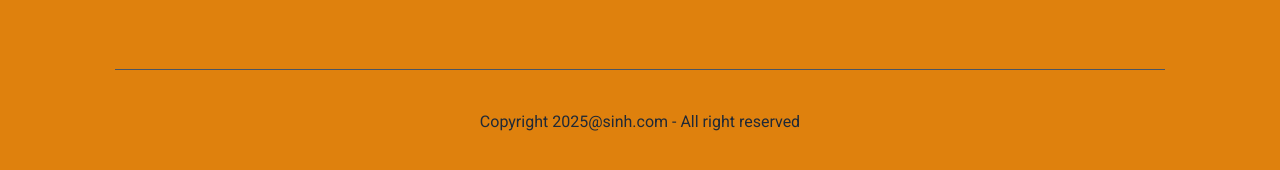
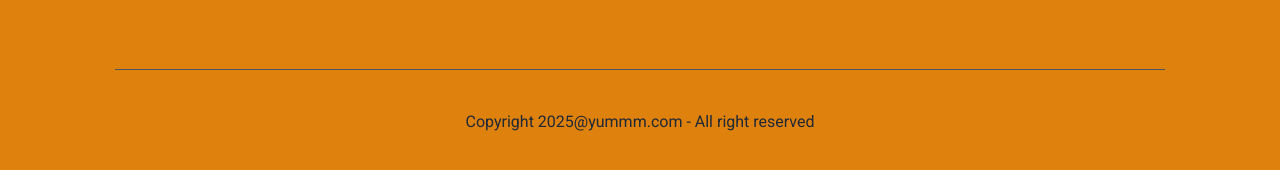
Before and after one commit to Alsycode/Food-Delivery, a React (Vite) app: page / in a window 1280 px wide. Shown: the part 2553-2723 px from the top of the page. Built offline with nearby package versions, Linux system fonts and the light colour scheme.

Commit message:
first review

```diff
--- a/src/components/Footer.jsx
+++ b/src/components/Footer.jsx
@@ -30,7 +30,7 @@ const Footer = () => {
         </div>
         <div>
     <hr className='text-gray-600'/>
-<p className='text-center text-md py-10 '>Copyright 2025@sinh.com - All right reserved</p>
+<p className='text-center text-md py-10 '>Copyright 2025@yummm.com - All right reserved</p>
 </div>
     </div>
   )}
```
